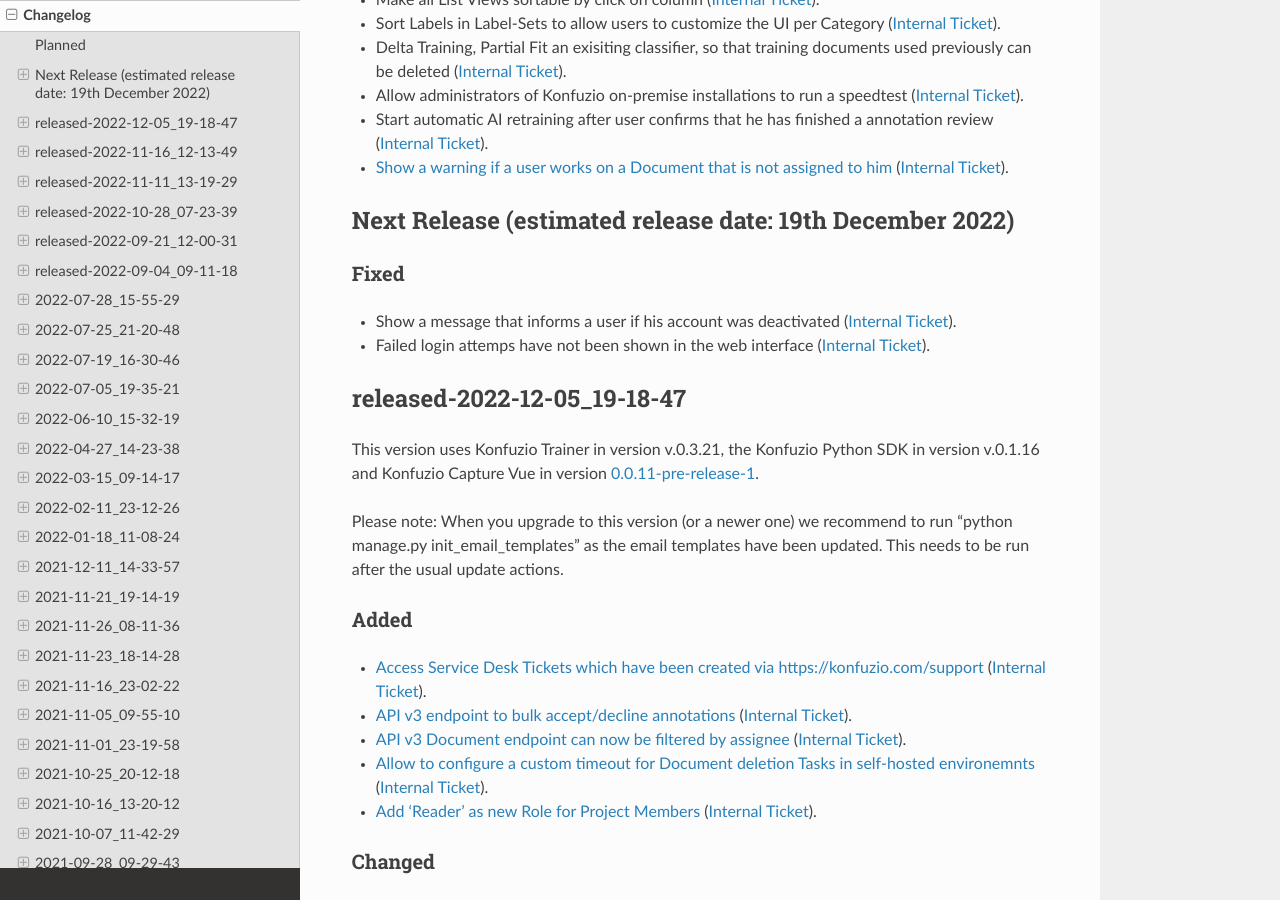
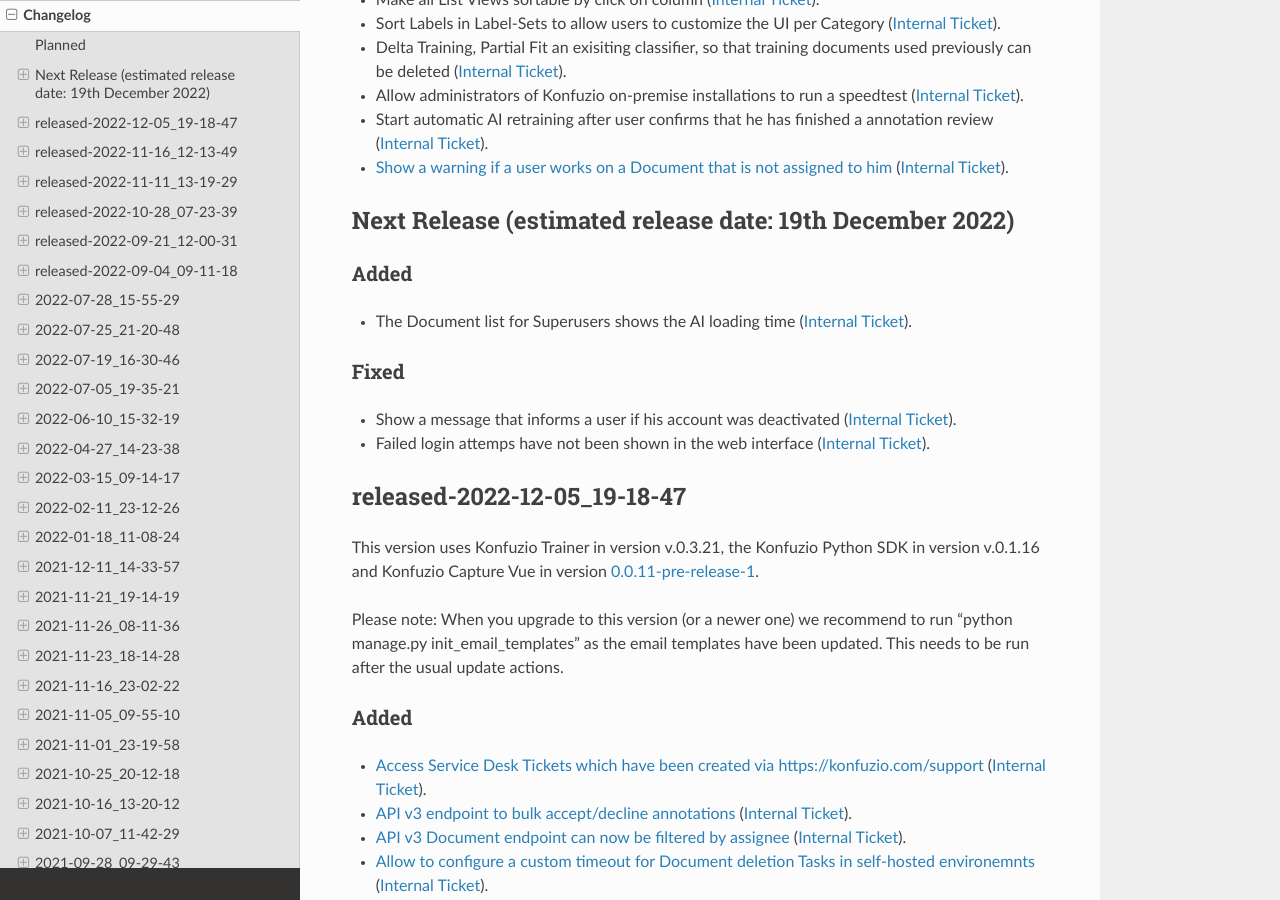
Before and after one commit to konfuzio-ai/konfuzio-sdk, a Sphinx documentation site: the page built from docs/web/changelog_app.md, in a window 1280 px wide and 900 px high, scrolled down 804 px. Built offline with Sphinx 7.4.7 and the Read the Docs theme 2.0.0, drawn with Linux system fonts in a browser that asks for light colours.

Commit message:
Update changelog_app.md

```diff
--- a/docs/web/changelog_app.md
+++ b/docs/web/changelog_app.md
@@ -40,6 +40,9 @@
 -->
 
 ## Next Release (estimated release date: 19th December 2022)
+
+### Added
+- The Document list for Superusers shows the AI loading time ([Internal Ticket](https://git.konfuzio.com/konfuzio/objectives/-/issues/9787)).
 
 ### Fixed
 - Show a message that informs a user if his account was deactivated ([Internal Ticket](https://git.konfuzio.com/konfuzio/objectives/-/issues/10119)).
```
